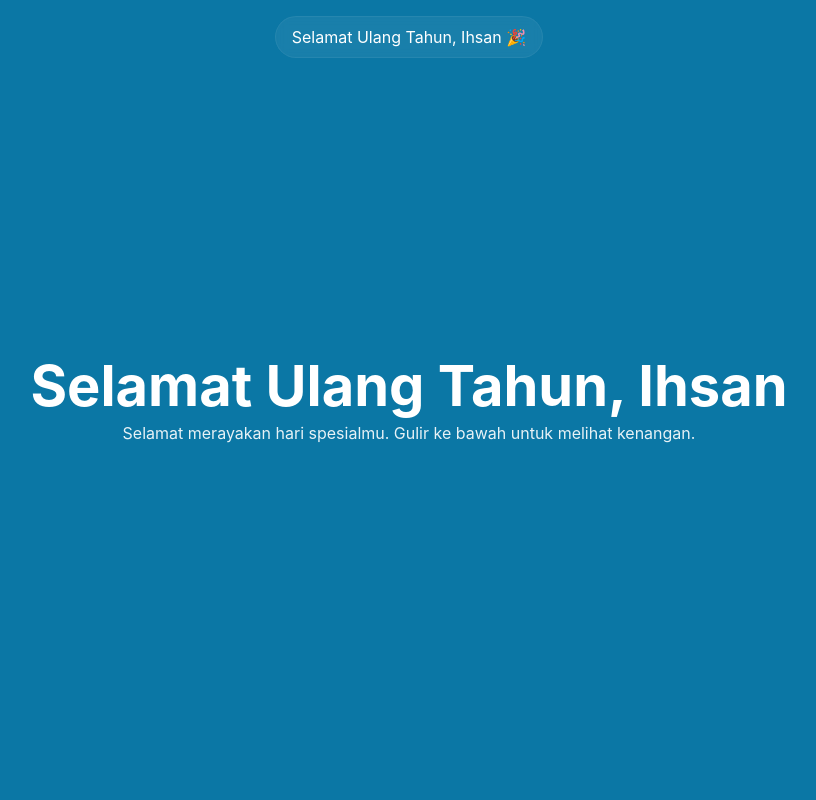
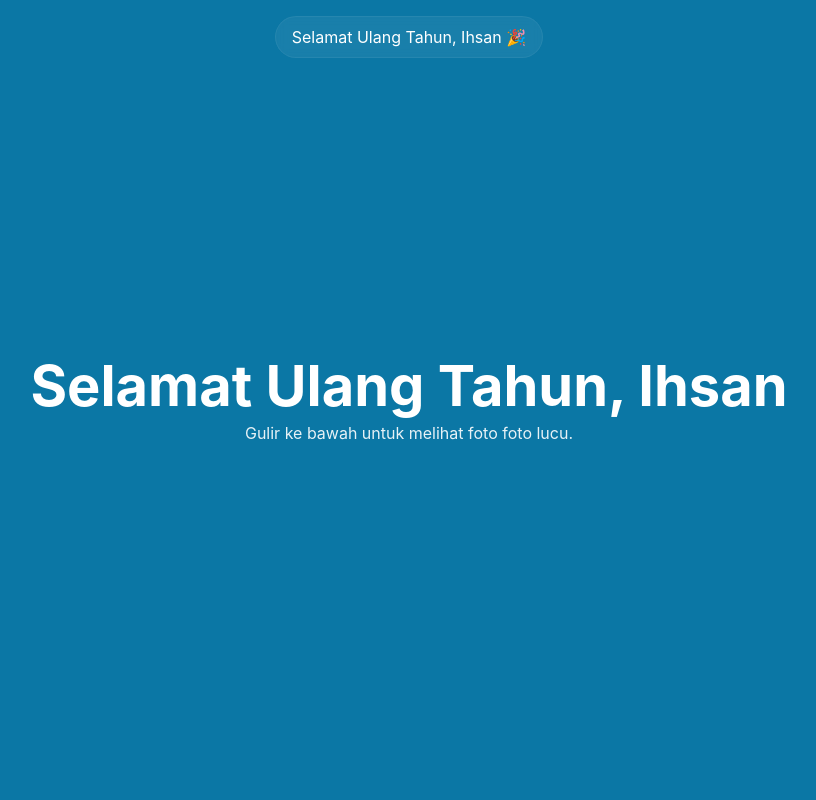
Before and after one commit to aflahadima-creator/Ihsaan, a plain HTML site: page index.html in a window 1280 px wide. Shown: the top 800 px of the page, without its empty margins (231-1047 px from the left). Drawn offline with Linux system fonts and the light colour scheme.

Commit message:
Update index.html

```diff
--- a/index.html
+++ b/index.html
@@ -47,7 +47,7 @@ section.show{opacity:1; transform:none}
 <main class="container">
   <section class="header">
     <h1>Selamat Ulang Tahun, Ihsan</h1>
-    <p>Selamat merayakan hari spesialmu. Gulir ke bawah untuk melihat kenangan.</p>
+    <p>Gulir ke bawah untuk melihat foto foto lucu.</p>
   </section>
 
   <section>
```
